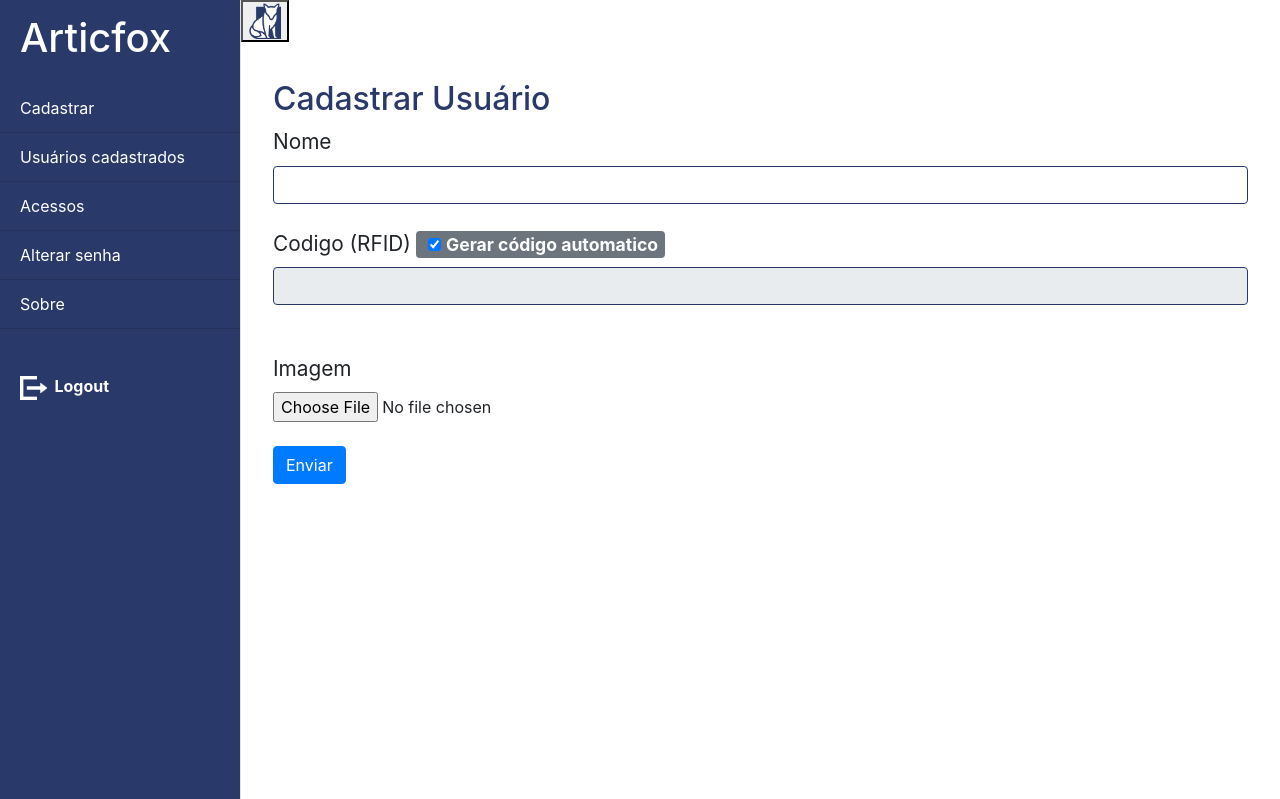
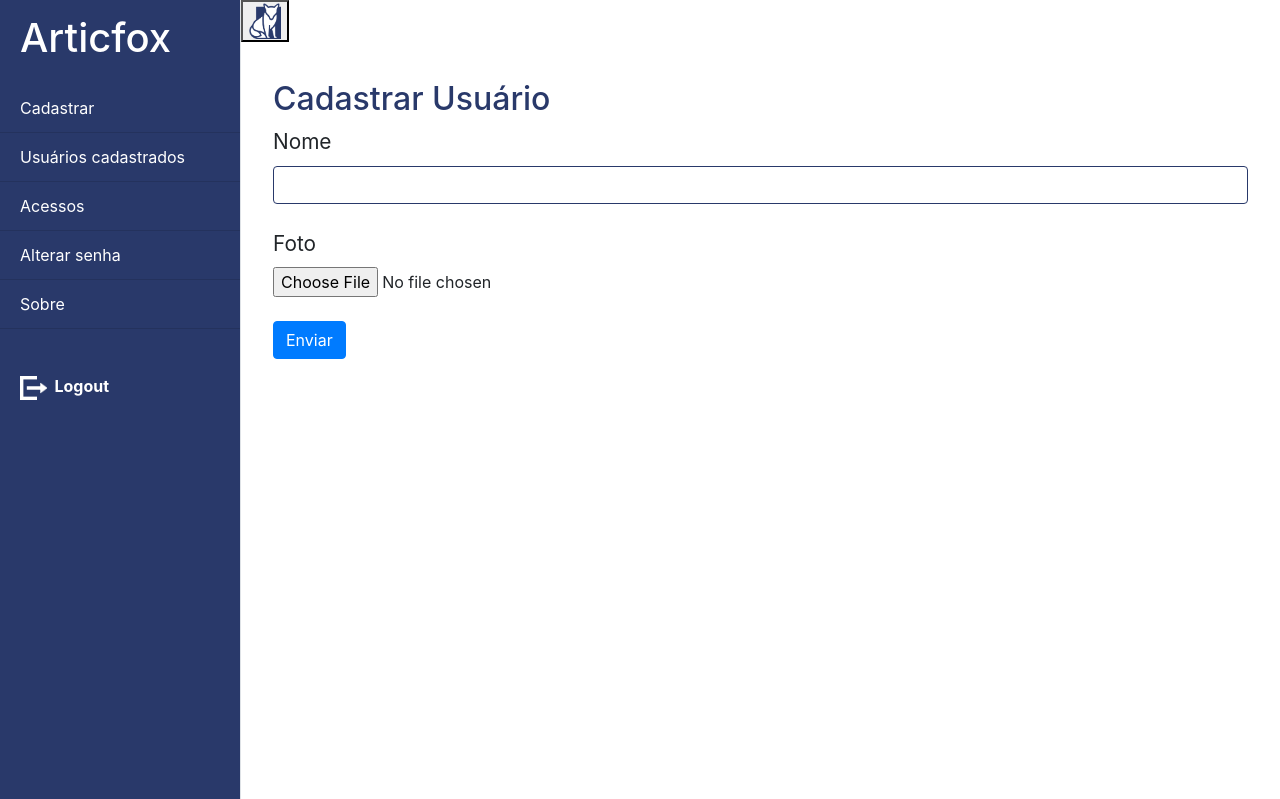
Before and after one commit to linchiyu/Django-general, a Django app: page /cadastrar in a window 1280 px wide. Shown: the top 799 px of the page. Run offline with Django 3.2, Linux system fonts and the light colour scheme; the visitor is signed in with stand-in values (Sample User, id 1); some libraries are stand-ins or nearby versions.

Commit message:
fix search and update templates

```diff
--- a/backend/controleacesso/serializers.py
+++ b/backend/controleacesso/serializers.py
@@ -45,7 +45,7 @@ class AcessoSerializer(serializers.ModelSerializer):
         idpessoa = self.request.query_params.get('idpessoa', None)
         if idpessoa is not None:
             print(idpessoa)
-            queryset = queryset.filter(acesso__fkpessoa=idpessoa)
+            queryset = queryset.filter(acesso__fkPessoa=idpessoa)
         if dataIni is not None:
             queryset = queryset.filter(acesso__data__range=[dataIni, dataFim])
         return queryset'''
--- a/backend/controleacesso/views.py
+++ b/backend/controleacesso/views.py
@@ -68,7 +68,7 @@ class PessoaCreate(generics.CreateAPIView):
 class PessoaFace(generics.ListAPIView):
     permission_classes = (IsAuthenticated,)
 
-    queryset = Pessoa.objects.filter(bloqueado=False).exclude(face_encoded__isnull=True).values('id', 'nome', 'codigo', 'face_encoded')
+    queryset = Pessoa.objects.filter(bloqueado=False, foto_valida=True).exclude(face_encoded__isnull=True).values('id', 'nome', 'codigo', 'face_encoded')
     serializer_class = PessoaFaceSerializer
 
 
@@ -139,7 +139,7 @@ class AcessoList(generics.ListAPIView):
     queryset = Acesso.objects.all()
     serializer_class = AcessoSerializer
     filterset_fields = {
-        "fkpessoa": ['exact'],
+        "fkPessoa": ['exact'],
         "data": ['gte', 'lte'],
         "tipoAcesso": ['exact'],
     }
--- a/backend/djangoapp/settings.py
+++ b/backend/djangoapp/settings.py
@@ -248,4 +248,4 @@ JWT_AUTH_COOKIE = 'auth'
 #django-defener -- log and block unauthorized authentications
 #APPEND_SLASH = False
 
-LOAD_RECOGNITION = False
+LOAD_RECOGNITION = True
--- a/backend/formulario/views.py
+++ b/backend/formulario/views.py
@@ -84,7 +84,7 @@ def lista_cad(request):
 				messages.error(request, "Campos da pesquisa não preenchidos!")
 				pessoas = Pessoa.objects.all()
 				return render(request, 'formulario/lista_cadastrados.html', {'pessoas' : pessoas})
-			pessoas = Pessoa.objects.filter(nome=data['pesquisa'])
+			pessoas = Pessoa.objects.filter(nome__icontains=data['pesquisa'])
 			if len(pessoas) == 0:
 				pessoas = Pessoa.objects.all()
 				messages.error(request, "Nenhum resultado encontrado!")
@@ -96,14 +96,14 @@ def lista_cad(request):
 def lista_ace(request):
 	data = {}
 	data['acessos'] = request.POST.get("acessos")
-	acessos = Acesso.objects.select_related('fkpessoa').order_by('id').reverse()
+	acessos = Acesso.objects.select_related('fkPessoa').order_by('id').reverse()
 	if data['acessos']:
 		response = HttpResponse(content_type='text/csv')
 		response['Content-Disposition'] = 'attachment; filename="entradas.csv"'
 		writer = csv.writer(response)
 		writer.writerow(["id","idpessoa", "nome","data","tipoAcesso"])
 		for i in acessos:
-			writer.writerow([i.id, i.fkpessoa, i.fkpessoa.nome, i.data, i.tipoAcesso])
+			writer.writerow([i.id, i.fkPessoa, i.fkPessoa.nome, i.data, i.tipoAcesso])
 		return response
 	else:
 		if request.method == 'POST':
@@ -123,13 +123,13 @@ def lista_ace(request):
 					data['dataIni'] = datetime.datetime.strptime(data['dataIni'], '%Y-%m-%d')
 				else:
 					data['dataIni'] = '2000-01-01'
-				acessos = Acesso.objects.select_related('fkpessoa').filter(data__range=[data['dataIni'],data['dataFim']]).order_by('id').reverse()
+				acessos = Acesso.objects.select_related('fkPessoa').filter(data__range=[data['dataIni'],data['dataFim']]).order_by('id').reverse()
 				if len(acessos) == 0:
-					acessos = Acesso.objects.select_related('fkpessoa').order_by('id').reverse()
+					acessos = Acesso.objects.select_related('fkPessoa').order_by('id').reverse()
 					messages.error(request, "Nenhum resultado encontrado!")
 				return render(request, 'formulario/lista_acessos.html', {'acessos' : acessos[:10001]})
 			else:
-				pessoas = Pessoa.objects.filter(nome=data['pesquisa'])
+				pessoas = Pessoa.objects.filter(nome__icontains=data['pesquisa'])
 				if len(pessoas) == 0:
 					messages.error(request, "Nenhum resultado encontrado!")
 				else:
@@ -142,9 +142,9 @@ def lista_ace(request):
 						data['dataIni'] = datetime.datetime.strptime(data['dataIni'], '%Y-%m-%d')
 					else:
 						data['dataIni'] = '2000-01-01'
-					acessos = Acesso.objects.select_related('fkpessoa').filter(fkpessoa_id=pessoas[0].id).filter(data__range=[data['dataIni'],data['dataFim']]).order_by('id').reverse()
+					acessos = Acesso.objects.select_related('fkPessoa').filter(fkPessoa_id=pessoas[0].id).filter(data__range=[data['dataIni'],data['dataFim']]).order_by('id').reverse()
 					if len(acessos) == 0:
-						acessos = Acesso.objects.select_related('fkpessoa').order_by('id').reverse()
+						acessos = Acesso.objects.select_related('fkPessoa').order_by('id').reverse()
 						messages.error(request, "Nenhum resultado encontrado!")
 					return render(request, 'formulario/lista_acessos.html', {'acessos' : acessos[:10001]})
 	return render(request, 'formulario/lista_acessos.html', {'acessos' : acessos[:10001]})
--- a/backend/requirements.txt
+++ b/backend/requirements.txt
@@ -10,6 +10,5 @@ markdown
 django-filter
 django-pagseguro2
 Pillow
-face_recognition
 django-import-export
 django-filter
--- a/backend/templates/formulario/cadastro_face.html
+++ b/backend/templates/formulario/cadastro_face.html
@@ -8,13 +8,12 @@
 		{% csrf_token %}
 		<label>Nome</label>
 		<input class="form-control" type="text" name="name"><br>
-		<label style="margin-right: 5px;">Codigo (RFID)</label><span class="badge badge-secondary"
+		<div hidden="true"><label style="margin-right: 5px;">Codigo (RFID)</label><span class="badge badge-secondary"
 			style="font-size:110% !important;"><input style="margin: 0 5px;" type="checkbox" id="checkbox" name="scales"
 				checked>Gerar código automatico
 		</span>
-
-		<input class="form-control" type="text" name="code" id="code" disabled><br><br>
-		<label>Imagem</label><br>
+		<input class="form-control" type="text" name="code" id="code" disabled><br><br></div>
+		<label>Foto</label><br>
 		<input class="" type="file" name="img"><br><br>
 		{% for message in messages %}
 		{% if message.tags == 'success' %}
--- a/backend/templates/formulario/lista_acessos.html
+++ b/backend/templates/formulario/lista_acessos.html
@@ -59,7 +59,7 @@
 	</tr>
 	{% for i in acessos %}
 	<tr>
-		<td>{{ i.fkpessoa.nome }}</td>
+		<td>{{ i.fkPessoa.nome }}</td>
 		<td>{{ i.data }}</td>
 		<td>{{ i.tipoAcesso }}</td>
 	</tr>
--- a/backend/templates/formulario/lista_cadastrados.html
+++ b/backend/templates/formulario/lista_cadastrados.html
@@ -40,7 +40,7 @@
 	<table class="table table-borderless">
 		<tr>
 			<td><strong>Nome</strong></td>
-			<td><strong>Codigo</strong></td>
+			<td hidden="true"><strong>Codigo</strong></td>
 			<td><strong>Foto</strong></td>
 			<td>Rosto detectado</td>
 			<td>Acesso</td>
@@ -50,10 +50,10 @@
 			<form method="POST">
 				{% csrf_token %}
 				<td>{{ i.nome }}</td>
-				<td>{{ i.codigo }}</td>
+				<td hidden="true">{{ i.codigo }}</td>
 				<td><img src="media/{{ i.foto }}" alt="My image" width=160 height=90 name="img"></td>
 				<input type="hidden" name="id" value="{{ i.id }}">
-				<td>{% if i.foto_valida %} Sim {% else %} Não {% endif %}</td>
+				<td>{% if i.foto_valida %} Sim {% else %} <strong>Não<strong> {% endif %}</td>
 				<td>{% if i.bloqueado %} Bloqueado {% else %} Livre {% endif %}</td>
 				<td><button class="btn btn-info" name="editar" type="submit">Alterar</button></td>
 			</form>
```
